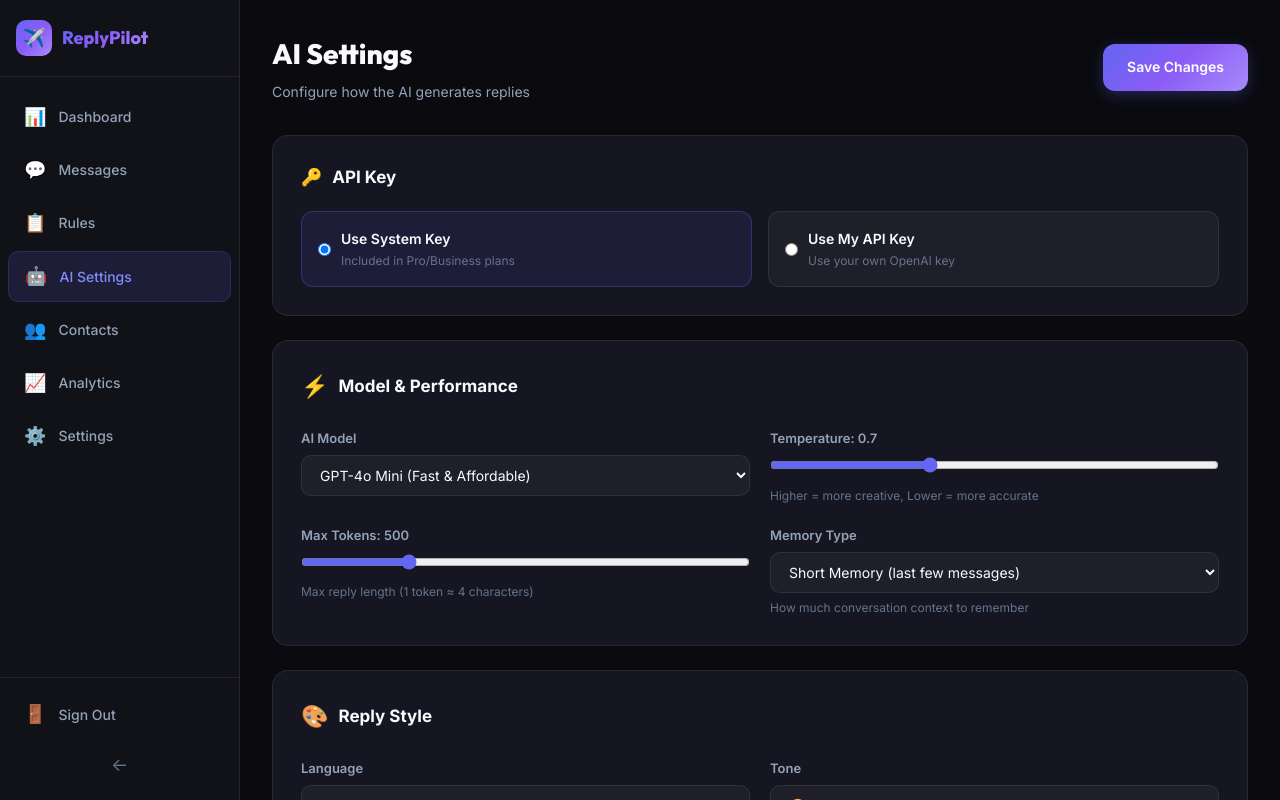
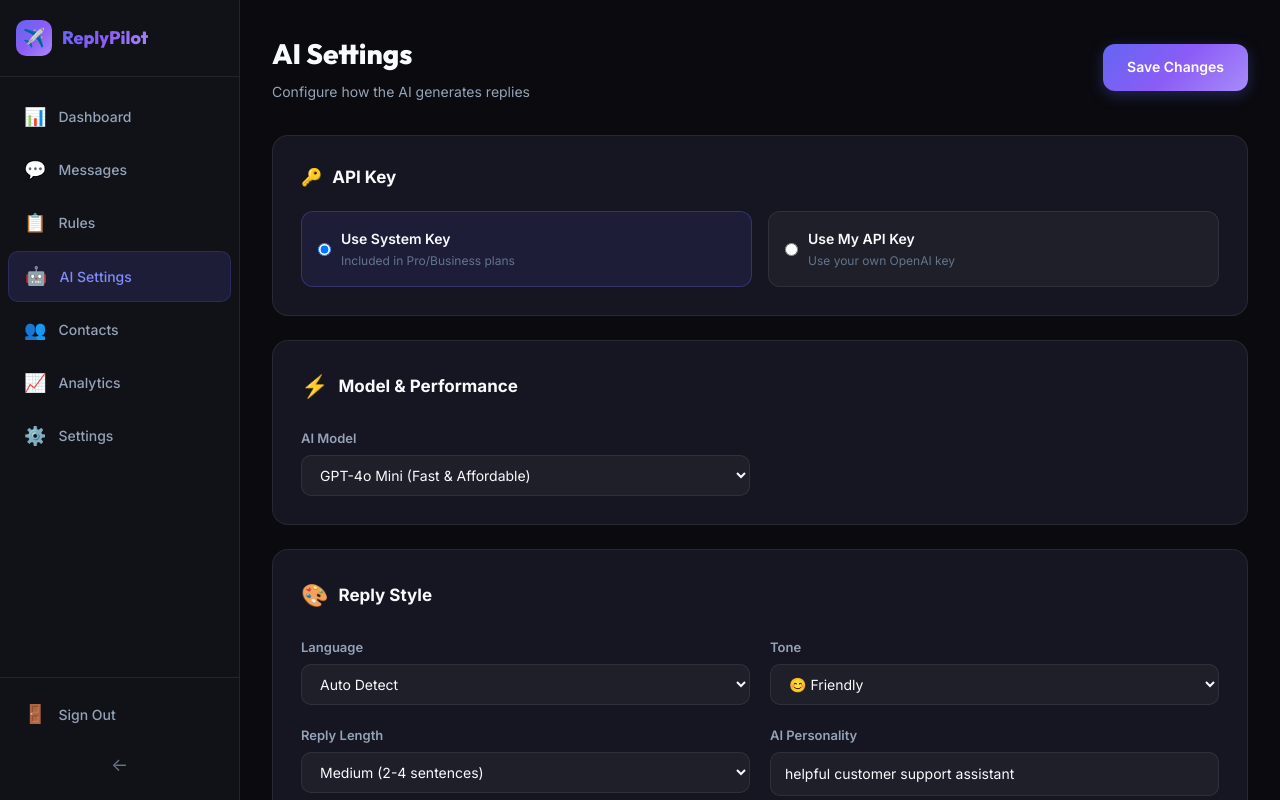
Before and after one commit to Vishuuu2813/AI-Responder, a Next.js app in the folder replypilot/web/: page /dashboard/ai-settings in a window 1280 px wide. Shown: the top 800 px of the page. Built offline with nearby package versions, Linux system fonts and the light colour scheme; no server answers.

Commit message:
feat(web): simplify AI Settings UI by removing Temperature, Max Tokens, and Memory Type controls

```diff
--- a/replypilot/web/src/app/dashboard/ai-settings/page.tsx
+++ b/replypilot/web/src/app/dashboard/ai-settings/page.tsx
@@ -90,19 +90,6 @@ export default function AISettingsPage() {
             <option value="gpt-3.5-turbo">GPT-3.5 Turbo (Legacy)</option>
           </select>
         </Field>
-        <Field label={`Temperature: ${ai.temperature}`} hint="Higher = more creative, Lower = more accurate">
-          <input type="range" min={0} max={2} step={0.1} value={ai.temperature} onChange={e => setAi({ ...ai, temperature: parseFloat(e.target.value) })} style={{ width: "100%", accentColor: "var(--brand-purple)" }} />
-        </Field>
-        <Field label={`Max Tokens: ${ai.maxTokens}`} hint="Max reply length (1 token ≈ 4 characters)">
-          <input type="range" min={50} max={2000} step={50} value={ai.maxTokens} onChange={e => setAi({ ...ai, maxTokens: parseInt(e.target.value) })} style={{ width: "100%", accentColor: "var(--brand-purple)" }} />
-        </Field>
-        <Field label="Memory Type" hint="How much conversation context to remember">
-          <select className="input-field" value={ai.memoryType} onChange={e => setAi({ ...ai, memoryType: e.target.value })}>
-            <option value="none">No Memory</option>
-            <option value="short">Short Memory (last few messages)</option>
-            <option value="long">Long Memory (full conversation)</option>
-          </select>
-        </Field>
       </Section>
 
       <Section title="Reply Style" icon="🎨">
```
